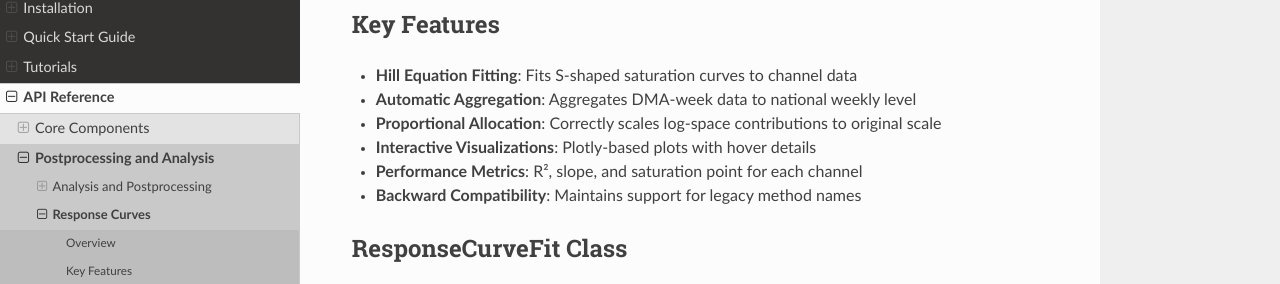
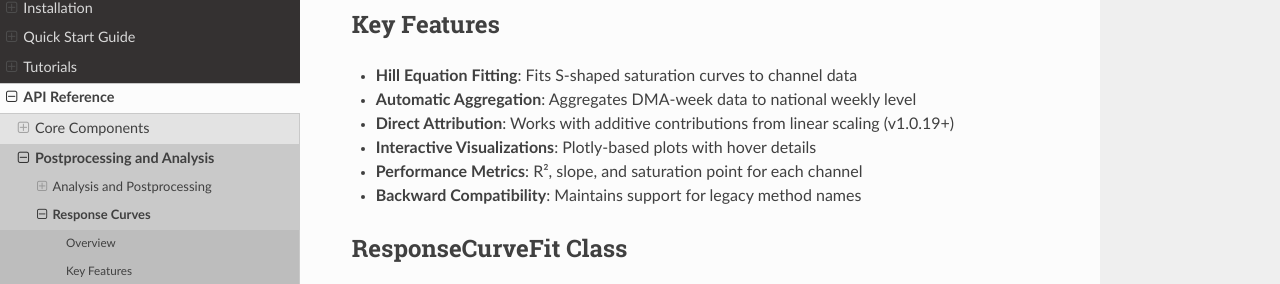
Before and after one commit to adityapt/deepcausalmmm, a Sphinx documentation site: the page built from docs/source/api/response_curves.rst, in a window 1280 px wide and 900 px high, scrolled down 304 px, cut to the strip 144-428 px from the top of the window. Built offline with Sphinx 7.4.7 and the Read the Docs theme 3.1.0, drawn with Linux system fonts in a browser that asks for light colours; pages that are not in the unit, such as notebooks, are missing from menus.

Commit message:
Update docs: Fix outdated log-space reference in response_curves.rst
Changed:
- 'Proportional Allocation: Correctly scales log-space contributions to original scale'
  → 'Direct Attribution: Works with additive contributions from linear scaling (v1.0.19+)'

This reflects the v1.0.19 architectural change from log-space to linear scaling (y/y_mean).

```diff
--- a/docs/source/api/response_curves.rst
+++ b/docs/source/api/response_curves.rst
@@ -18,7 +18,7 @@ Key Features
 
 * **Hill Equation Fitting**: Fits S-shaped saturation curves to channel data
 * **Automatic Aggregation**: Aggregates DMA-week data to national weekly level
-* **Proportional Allocation**: Correctly scales log-space contributions to original scale
+* **Direct Attribution**: Works with additive contributions from linear scaling (v1.0.19+)
 * **Interactive Visualizations**: Plotly-based plots with hover details
 * **Performance Metrics**: R², slope, and saturation point for each channel
 * **Backward Compatibility**: Maintains support for legacy method names
```
